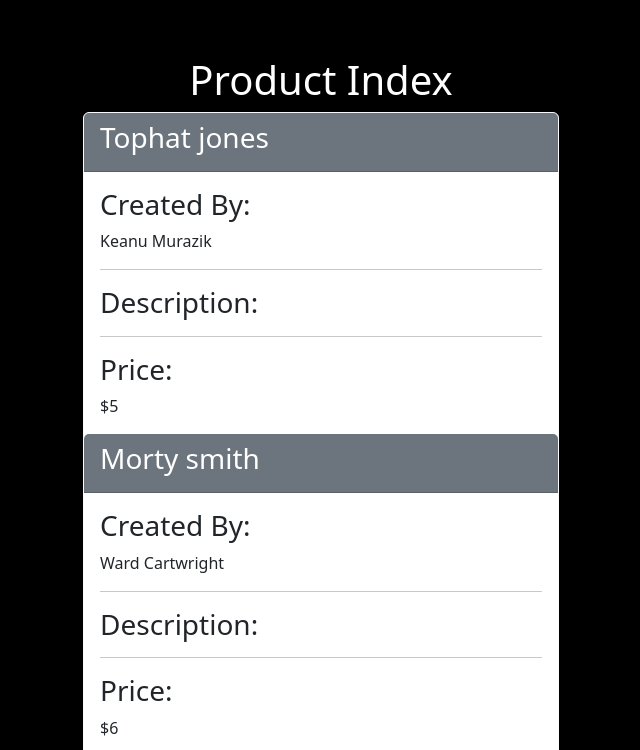
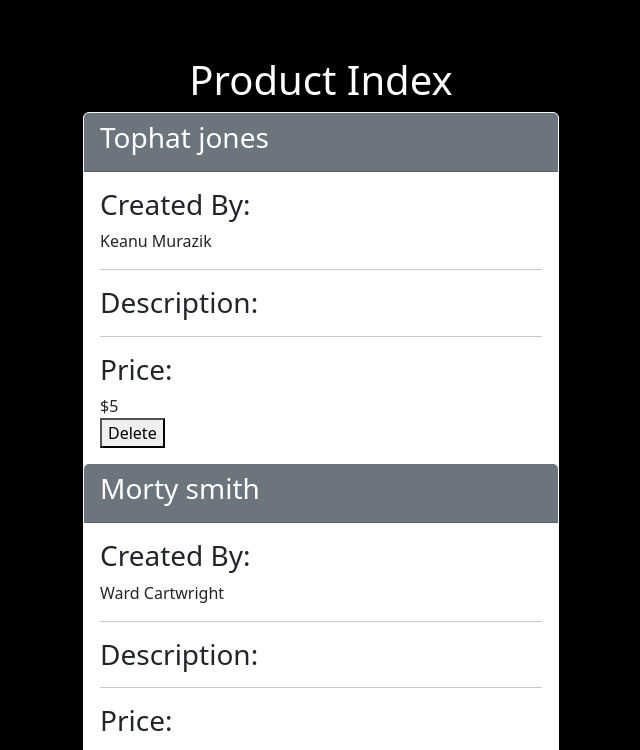
Before and after one commit to CodeCoreYVR/webdev_term_3_jun_2023, a React (Create React App) app in the folder react-amazon-spa/: page / in a window 1280 px wide. Shown: the top 750 px of the page, without its empty margins (319-959 px from the left). Built offline with nearby package versions, Linux system fonts and the light colour scheme.

Commit message:
JS React State: Amazon React: Delete Product From Index

```diff
--- a/react-amazon-spa/src/components/ProductDetails.jsx
+++ b/react-amazon-spa/src/components/ProductDetails.jsx
@@ -9,6 +9,8 @@ export default function ProductDetails(props) {
 		seller = {},
 	} = props;
 	const { full_name } = seller;
+
+
 	return (
 		<div className="ProductDetails">
 			<div className="card-header bg-secondary text-white">
@@ -39,6 +41,9 @@ export default function ProductDetails(props) {
           <h3>Price:</h3>
           <p className="card-text">${price}</p>
         </div>
+        <div>
+          <button onClick={props.handleDelete}>Delete</button>
+        </div>
       </div>
 		</div>
 	);
--- a/react-amazon-spa/src/components/ProductIndexPage.jsx
+++ b/react-amazon-spa/src/components/ProductIndexPage.jsx
@@ -7,19 +7,27 @@ export default class ProductIndexPage extends Component {
 		super(props);
 		this.state = {
 			products: productsData,
-		};
+		}
+    this.handleDelete = this.handleDelete.bind(this);
 	}
 
+  handleDelete(productId) {
+    this.setState((prevState) => ({
+      products: prevState.products.filter((product) => product.id !== productId),
+    }));
+  }
+
+
 	render() {
-    let products = this.state.products;
-		return (products && products.length > 0) ? (
-			<div class="container mt-5">
-        <h1 className="text-center">Product Index</h1>
+		let products = this.state.products;
+		return products && products.length > 0 ? (
+			<div className="container mt-5">
+				<h1 className="text-center">Product Index</h1>
 				<div className="card border-light mx-auto ">
-              {products.map((product) => {
-                return <ProductDetails key={product.id} {...product} />;
-              })}
-        </div>
+					{products.map((product) => {
+						return <ProductDetails key={product.id} {...product} handleDelete={() => this.handleDelete(product.id)} />;
+					})}
+				</div>
 			</div>
 		) : (
 			<div>Loading Products Index Page...</div>
```
